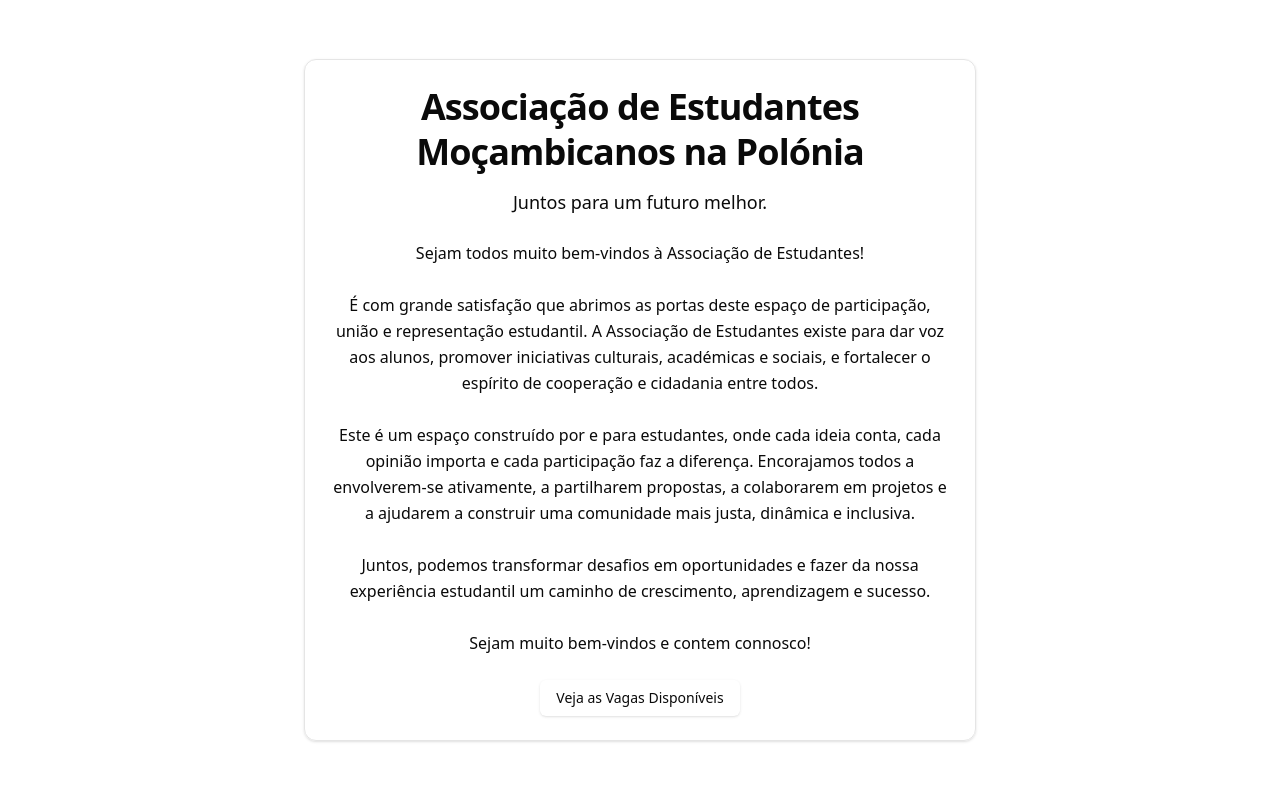
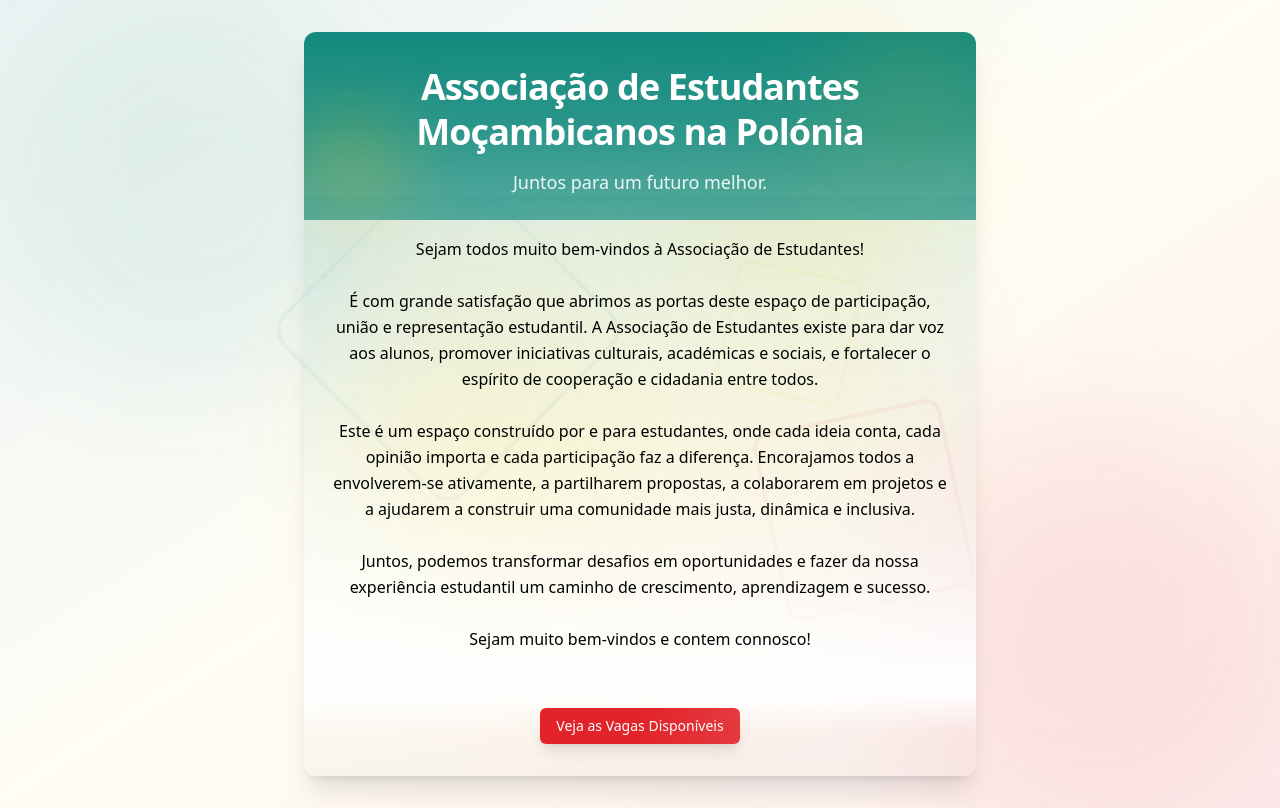
Before and after one commit to aemopol/aemopol, a React (Vite) app: page / in a window 1280 px wide. Built offline with nearby package versions, Linux system fonts and the light colour scheme.

Commit message:
added some color

```diff
--- a/src/App.tsx
+++ b/src/App.tsx
@@ -255,22 +255,27 @@ const jobPostings = [
 // --- Components ---
 
 const HomePage = ({ onViewJobs }: { onViewJobs: () => void }) => (
-  <Card className="w-full max-w-2xl mx-auto">
-    <CardHeader className="text-center px-4 sm:px-6">
-      <CardTitle className="text-2xl sm:text-3xl lg:text-4xl font-bold leading-tight">
+  <Card className="w-full max-w-2xl mx-auto border-0 overflow-hidden shadow-xl">
+    <CardHeader className="text-center px-4 sm:px-6 py-8 pb-6 bg-gradient-to-b from-primary via-primary/90 to-primary/70 text-white relative">
+      <div className="absolute top-0 right-0 w-32 h-32 bg-accent/20 rounded-full blur-3xl"></div>
+      <div className="absolute bottom-0 left-0 w-24 h-24 bg-accent/30 rounded-full blur-2xl"></div>
+      <CardTitle className="text-2xl sm:text-3xl lg:text-4xl font-bold leading-tight relative z-10">
         {associationData.name}
       </CardTitle>
-      <CardDescription className="text-base sm:text-lg pt-2">
+      <CardDescription className="text-base sm:text-lg pt-2 text-white/90 relative z-10">
         Juntos para um futuro melhor.
       </CardDescription>
     </CardHeader>
-    <CardContent className="px-4 sm:px-6">
+    <CardContent className="px-4 sm:px-6 py-10 -mt-6 bg-gradient-to-b from-primary/10 via-primary/3 to-white">
       <p className="text-sm sm:text-base text-center whitespace-pre-line leading-relaxed">
         {associationData.introduction}
       </p>
     </CardContent>
-    <CardFooter className="flex justify-center px-4 sm:px-6">
-      <Button onClick={onViewJobs} className="w-full sm:w-auto">
+    <CardFooter className="flex justify-center px-4 sm:px-6 pb-8 pt-4 bg-gradient-to-b from-white via-muted/5 to-muted/10">
+      <Button
+        onClick={onViewJobs}
+        className="w-full sm:w-auto bg-gradient-to-r from-secondary via-secondary to-secondary/90 hover:from-secondary/90 hover:to-secondary text-white shadow-lg hover:shadow-xl transition-all duration-300 transform hover:scale-105"
+      >
         Veja as Vagas Disponíveis
       </Button>
     </CardFooter>
@@ -279,20 +284,27 @@ const HomePage = ({ onViewJobs }: { onViewJobs: () => void }) => (
 
 const JobsPage = ({ onBack }: { onBack: () => void }) => (
   <div className="w-full max-w-3xl mx-auto">
-    <Button variant="outline" size="sm" onClick={onBack} className="mb-4">
+    <Button
+      variant="outline"
+      size="sm"
+      onClick={onBack}
+      className="mb-4 border-2 border-primary text-primary hover:bg-gradient-to-r hover:from-primary hover:to-primary/80 hover:text-white transition-all duration-300"
+    >
       <ArrowLeft className="mr-2 h-4 w-4" />
       Voltar
     </Button>
-    <Card>
-      <CardHeader className="text-center px-4 sm:px-6">
-        <CardTitle className="text-2xl sm:text-3xl font-bold">
+    <Card className="border-0 overflow-hidden shadow-xl">
+      <CardHeader className="text-center px-4 sm:px-6 py-8 pb-6 bg-gradient-to-b from-primary via-primary/90 to-primary/70 text-white relative">
+        <div className="absolute top-0 left-0 w-40 h-40 bg-accent/20 rounded-full blur-3xl"></div>
+        <div className="absolute bottom-0 right-0 w-32 h-32 bg-accent/30 rounded-full blur-2xl"></div>
+        <CardTitle className="text-2xl sm:text-3xl font-bold relative z-10">
           Vagas Disponíveis
         </CardTitle>
-        <CardDescription className="text-base sm:text-lg pt-2">
+        <CardDescription className="text-base sm:text-lg pt-2 text-white/90 relative z-10">
           A sua oportunidade de fazer parte da nossa equipe!
         </CardDescription>
       </CardHeader>
-      <CardContent className="px-4 sm:px-6">
+      <CardContent className="px-4 sm:px-6 pt-6 pb-6 -mt-6 bg-gradient-to-b from-primary/10 via-primary/3 to-white">
         <Accordion type="single" collapsible className="w-full">
           {jobPostings.map((dept, index) => (
             <AccordionItem value={`item-${index}`} key={index}>
@@ -301,8 +313,8 @@ const JobsPage = ({ onBack }: { onBack: () => void }) => (
               </AccordionTrigger>
               <AccordionContent>
                 {dept.departmentDescription && (
-                  <div className="mb-4 sm:mb-6 p-3 sm:p-4 bg-muted/50 rounded-lg">
-                    <p className="text-xs sm:text-sm leading-relaxed whitespace-pre-line">
+                  <div className="mb-4 sm:mb-6 p-4 sm:p-5 bg-gradient-to-br from-primary/5 via-accent/5 to-secondary/5 rounded-lg border-l-4 border-primary">
+                    <p className="text-xs sm:text-sm leading-relaxed whitespace-pre-line text-foreground/80">
                       {dept.departmentDescription}
                     </p>
                   </div>
@@ -311,15 +323,18 @@ const JobsPage = ({ onBack }: { onBack: () => void }) => (
                   {dept.positions.map((pos, posIndex) => (
                     <div
                       key={posIndex}
-                      className="p-3 sm:p-4 border rounded-lg"
+                      className="p-4 sm:p-5 border-2 rounded-lg bg-gradient-to-br from-white to-muted/10 hover:shadow-lg transition-all duration-300 hover:border-primary/50"
                     >
-                      <h3 className="font-semibold text-base sm:text-lg">
+                      <h3 className="font-semibold text-base sm:text-lg bg-gradient-to-r from-primary to-secondary bg-clip-text text-transparent">
                         {pos.title}
                       </h3>
-                      <p className="mt-2 text-xs sm:text-sm leading-relaxed whitespace-pre-line">
+                      <p className="mt-2 text-xs sm:text-sm leading-relaxed whitespace-pre-line text-foreground/80">
                         {pos.description}
                       </p>
-                      <Button asChild className="mt-3 sm:mt-4 w-full sm:w-auto">
+                      <Button
+                        asChild
+                        className="mt-3 sm:mt-4 w-full sm:w-auto bg-gradient-to-r from-secondary via-secondary/90 to-secondary/80 hover:from-secondary/90 hover:to-secondary text-white shadow-md hover:shadow-lg transition-all duration-300 transform hover:scale-105"
+                      >
                         <a
                           href={pos.applyLink}
                           target="_blank"
@@ -340,7 +355,7 @@ const JobsPage = ({ onBack }: { onBack: () => void }) => (
   </div>
 );
 
-const AssociationWebsite = () => {
+function App() {
   const [page, setPage] = useState("home"); // "home" or "jobs"
 
   const renderPage = () => {
@@ -353,10 +368,24 @@ const AssociationWebsite = () => {
   };
 
   return (
-    <div className="min-h-screen bg-background flex items-center justify-center p-4 sm:p-6 lg:p-8">
-      {renderPage()}
+    <div className="min-h-screen bg-gradient-to-br from-primary/10 via-accent/5 to-secondary/10 flex items-center justify-center p-4 sm:p-6 lg:p-8 relative overflow-hidden">
+      {/* Decorative background elements representing Mozambique flag colors */}
+      <div className="absolute top-0 left-0 w-96 h-96 bg-primary/10 rounded-full blur-3xl animate-pulse"></div>
+      <div className="absolute bottom-0 right-0 w-96 h-96 bg-secondary/10 rounded-full blur-3xl animate-pulse delay-700"></div>
+      <div className="absolute top-1/2 left-1/2 -translate-x-1/2 -translate-y-1/2 w-[600px] h-[600px] bg-accent/8 rounded-full blur-3xl animate-pulse delay-1000"></div>
+      <div className="absolute top-0 right-1/4 w-72 h-72 bg-accent/10 rounded-full blur-3xl"></div>
+      <div className="absolute bottom-1/4 left-1/4 w-80 h-80 bg-accent/6 rounded-full blur-3xl"></div>
+
+      {/* Geometric pattern overlay */}
+      <div className="absolute inset-0 opacity-5">
+        <div className="absolute top-1/4 left-1/4 w-64 h-64 border-4 border-primary rotate-45 rounded-3xl"></div>
+        <div className="absolute bottom-1/4 right-1/4 w-48 h-48 border-4 border-secondary -rotate-12 rounded-2xl"></div>
+        <div className="absolute top-1/3 right-1/3 w-32 h-32 border-4 border-accent rotate-12 rounded-xl"></div>
+      </div>
+
+      <div className="relative z-10">{renderPage()}</div>
     </div>
   );
-};
+}
 
-export default AssociationWebsite;
+export default App;
--- a/src/index.css
+++ b/src/index.css
@@ -1,69 +1,15 @@
 @import "tailwindcss";
 
-@layer base {
-  :root {
-    --background: 0 0% 100%;
-    --foreground: 0 0% 3.9%;
-    --card: 0 0% 100%;
-    --card-foreground: 0 0% 3.9%;
-    --popover: 0 0% 100%;
-    --popover-foreground: 0 0% 3.9%;
-    --primary: 0 0% 9%;
-    --primary-foreground: 0 0% 98%;
-    --secondary: 0 0% 96.1%;
-    --secondary-foreground: 0 0% 9%;
-    --muted: 0 0% 96.1%;
-    --muted-foreground: 0 0% 45.1%;
-    --accent: 0 0% 96.1%;
-    --accent-foreground: 0 0% 9%;
-    --destructive: 0 84.2% 60.2%;
-    --destructive-foreground: 0 0% 98%;
-    --border: 0 0% 89.8%;
-    --input: 0 0% 89.8%;
-    --ring: 0 0% 3.9%;
-    --chart-1: 12 76% 61%;
-    --chart-2: 173 58% 39%;
-    --chart-3: 197 37% 24%;
-    --chart-4: 43 74% 66%;
-    --chart-5: 27 87% 67%;
-    --radius: 0.5rem
-  }
-  .dark {
-    --background: 0 0% 3.9%;
-    --foreground: 0 0% 98%;
-    --card: 0 0% 3.9%;
-    --card-foreground: 0 0% 98%;
-    --popover: 0 0% 3.9%;
-    --popover-foreground: 0 0% 98%;
-    --primary: 0 0% 98%;
-    --primary-foreground: 0 0% 9%;
-    --secondary: 0 0% 14.9%;
-    --secondary-foreground: 0 0% 98%;
-    --muted: 0 0% 14.9%;
-    --muted-foreground: 0 0% 63.9%;
-    --accent: 0 0% 14.9%;
-    --accent-foreground: 0 0% 98%;
-    --destructive: 0 62.8% 30.6%;
-    --destructive-foreground: 0 0% 98%;
-    --border: 0 0% 14.9%;
-    --input: 0 0% 14.9%;
-    --ring: 0 0% 83.1%;
-    --chart-1: 220 70% 50%;
-    --chart-2: 160 60% 45%;
-    --chart-3: 30 80% 55%;
-    --chart-4: 280 65% 60%;
-    --chart-5: 340 75% 55%
-  }
-}
-
-@layer base {
-  * {
-    border-color: hsl(var(--border));
-  }
-  body {
-    background-color: hsl(var(--background));
-    color: hsl(var(--foreground));
-  }
+@theme {
+  --color-primary: #138a7f;
+  --color-primary-foreground: #ffffff;
+  --color-secondary: #e2242a;
+  --color-secondary-foreground: #ffffff;
+  --color-accent: #fcd116;
+  --color-accent-foreground: #000000;
+  --color-muted: #c9c9c9;
+  --color-muted-foreground: #333333;
+  --radius-sm: 0.5rem;
 }
 
 @keyframes accordion-down {
```
